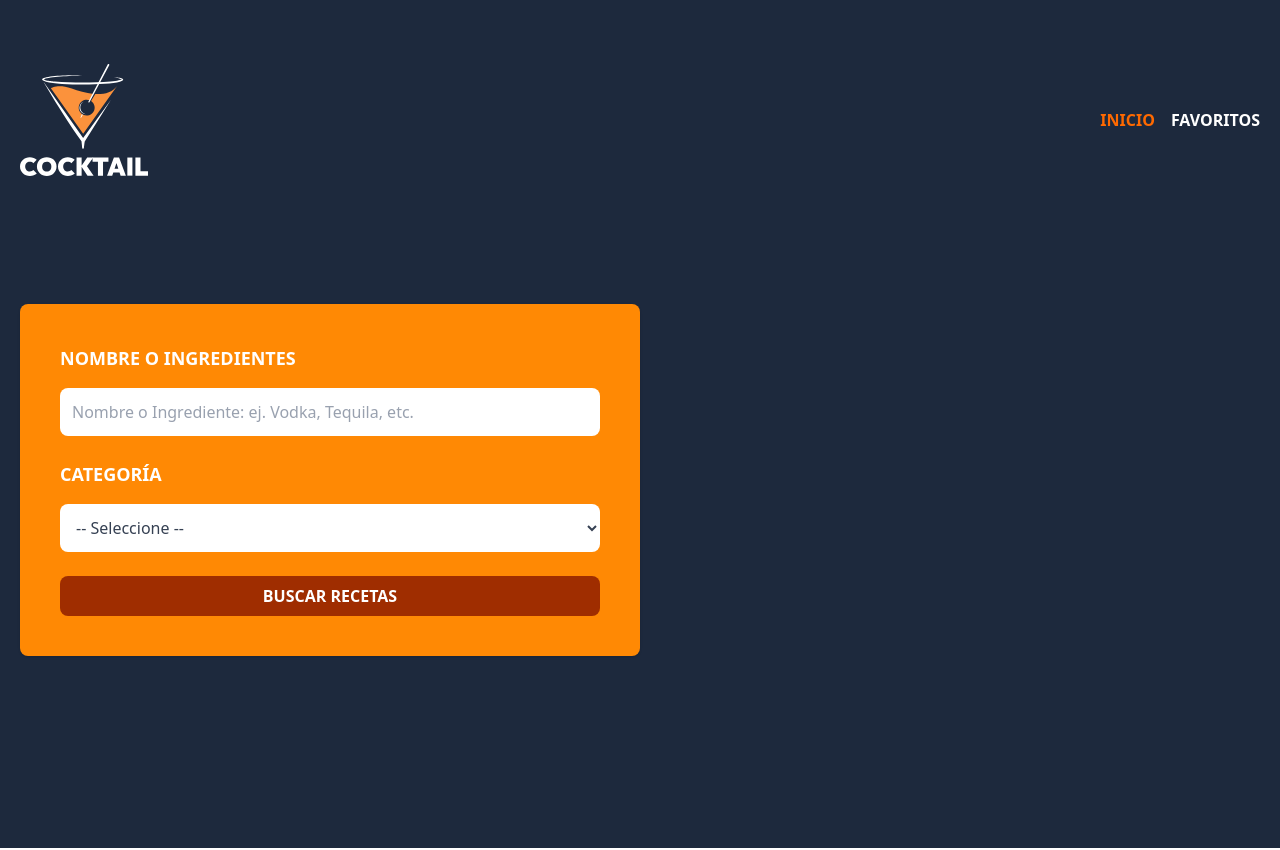
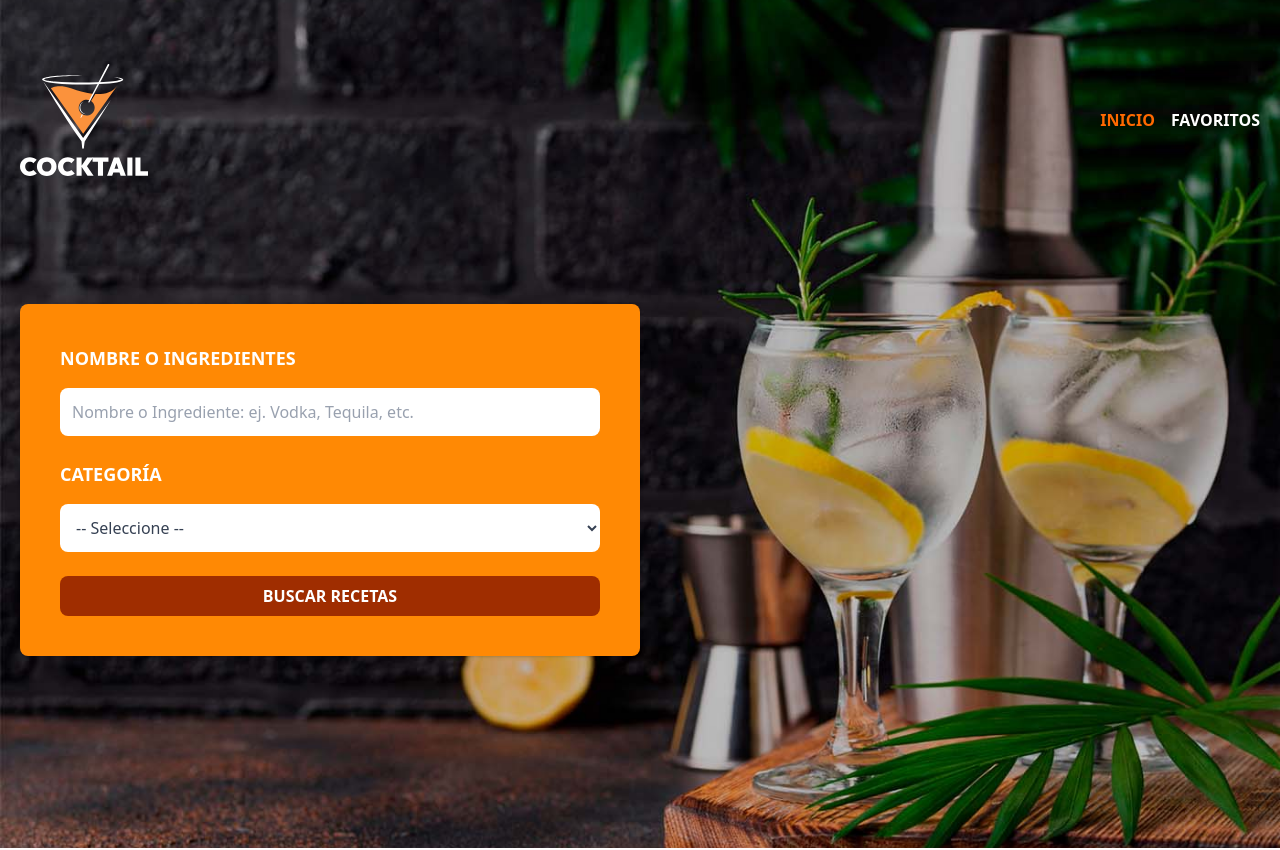
Before and after one commit to Leixhik/bebidas-pinia, a Vue app: page / in a window 1280 px wide. Shown: the top 850 px of the page. Built offline with nearby package versions, Linux system fonts and the light colour scheme.

Commit message:
feat: Se implementó dinamismo en el estilo del header para que sea condicional tanto el formulario como el background

```diff
--- a/src/components/Header.vue
+++ b/src/components/Header.vue
@@ -1,9 +1,15 @@
 <script setup>
-import { RouterLink } from 'vue-router'
+  import { computed } from "vue";
+import { RouterLink, useRoute } from 'vue-router'
+
+const route = useRoute()
+
+const paginaInicio = computed(() => route.name === 'inicio')
+
 </script>
 
 <template>
-  <header class="bg-slate-800">
+  <header class="bg-slate-800" :class="{header : paginaInicio}">
     <div class="mx-auto px-5 py-16">
       <div class="flex justify-between items-center">
         <div>
@@ -33,7 +39,7 @@ import { RouterLink } from 'vue-router'
         </nav>
       </div>
 
-      <form class="md:w-1/2 2xl:w-1/3 bg-orange-400 my-32 p-10 rounded-lg shadow space-y-6">
+      <form class="md:w-1/2 2xl:w-1/3 bg-orange-400 my-32 p-10 rounded-lg shadow space-y-6" v-if="paginaInicio">
         <div class="space-y-4">
           <label class="block text-white uppercase font-extrabold text-lg" for="ingrediente"
             >Nombre o Ingredientes</label
@@ -69,3 +75,11 @@ import { RouterLink } from 'vue-router'
     </div>
   </header>
 </template>
+
+<style>
+  .header {
+    background-image: url('/img/bg.jpg');
+    background-size: cover;
+    background-position: center;
+  }
+</style>
```
